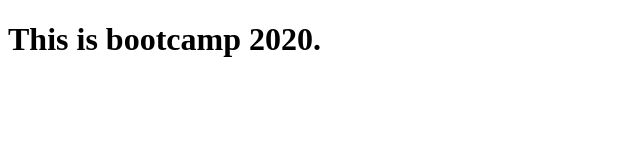
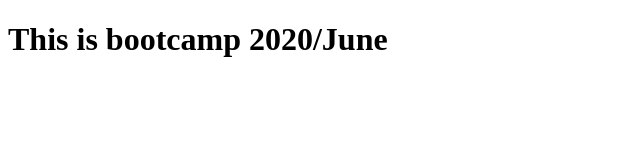
Before and after one commit to salehaTanveer/Bootcamp2020-version.1, a plain HTML site: page index.html in a window 1280 px wide. Shown: the whole page, without its empty margins (0-640 px from the left). Drawn offline with Linux system fonts and the light colour scheme.

Commit message:
Update index.html

```diff
--- a/index.html
+++ b/index.html
@@ -6,6 +6,6 @@
     <title>Hello World!</title>
 </head>
 <body>
-    <h1>This is bootcamp 2020.</h1>
+    <h1>This is bootcamp 2020/June</h1>
 </body>
 </html>
```
